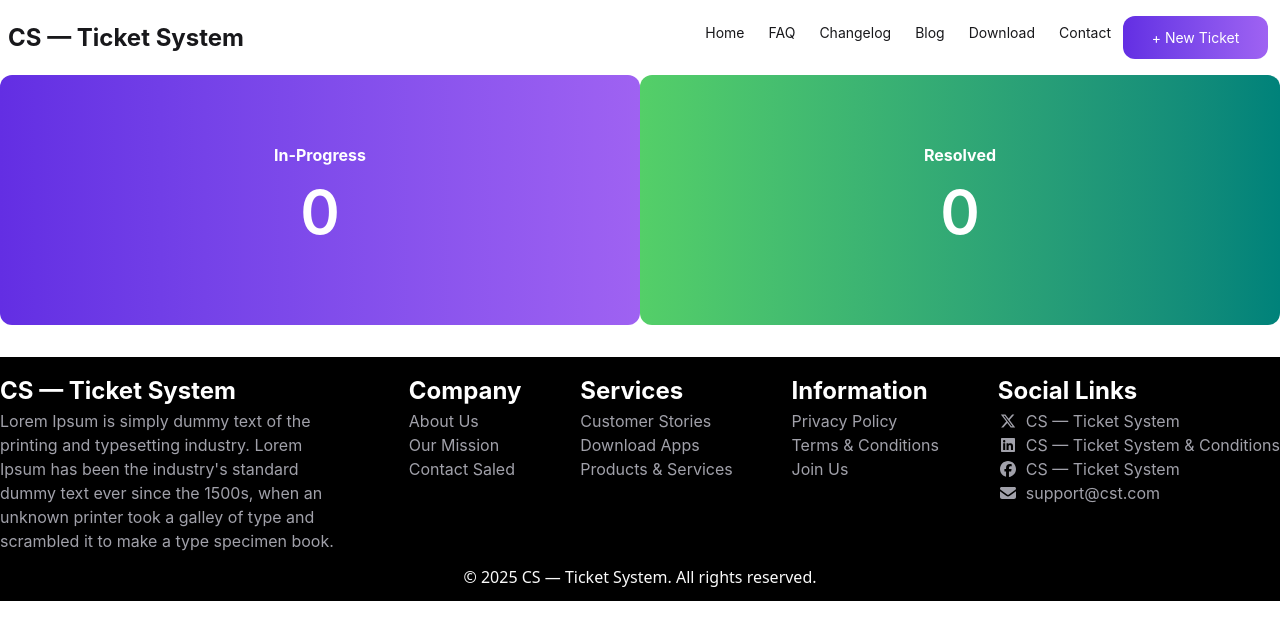
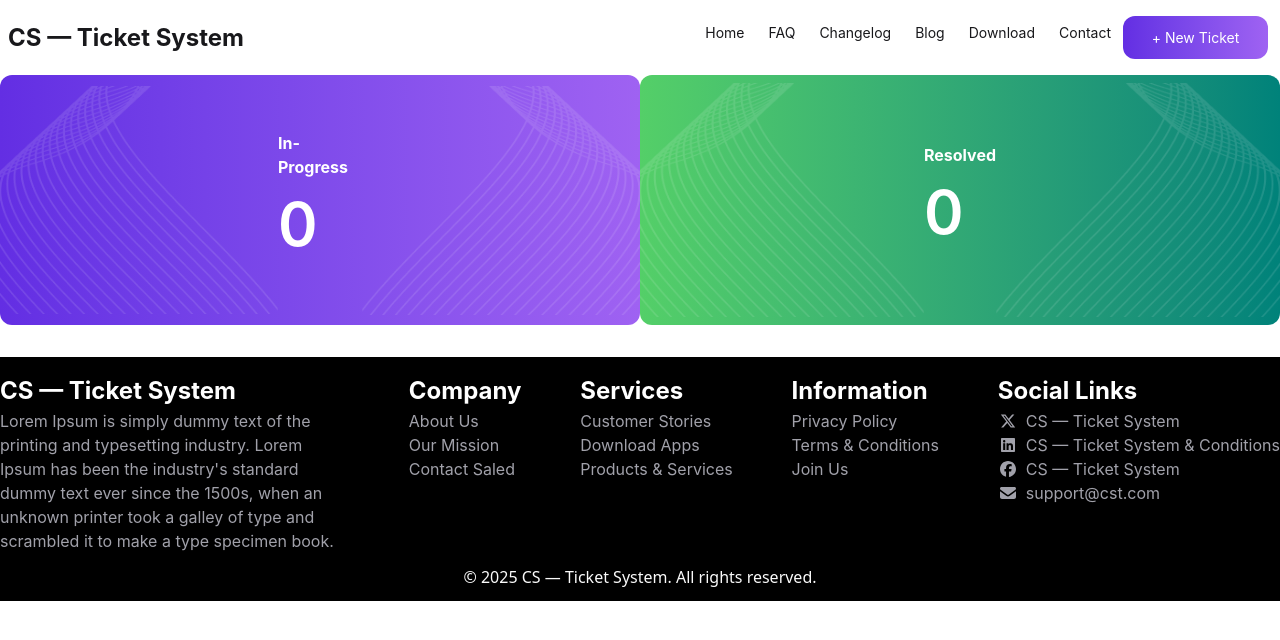
Before and after one commit to muksedaaktar/Assignment-ticket_7, a React (Vite) app: page / in a window 1280 px wide. Shown: the top 640 px of the page. Built offline with nearby package versions, Linux system fonts and the light colour scheme.

Commit message:
banner image added

```diff
--- a/src/components/Navbar/Banner/Banner.jsx
+++ b/src/components/Navbar/Banner/Banner.jsx
@@ -1,17 +1,35 @@
 import React from 'react';
+import bannerImg1 from "../../../assets/vector1.png"
 
 
 const Banner = () => {
     return (
         <div className='max-w-[1440px] mx-auto inter flex justify-between'>
-        <div className='w-[708px] h-[250px] bg-gradient-to-r from-[#632EE3]  to-[#9F62F2] text-white rounded-xl flex flex-col justify-center items-center mb-8 font-bold '>
-            <h1>In-Progress</h1>
+        <div className='w-[708px] h-[250px] bg-gradient-to-r from-[#632EE3]  to-[#9F62F2] text-white rounded-xl flex  justify-between items-center mb-8 font-bold '>
+            <div>
+                <img  src={bannerImg1} alt="" />
+            </div>
+            <div>
+                <h1>In-Progress</h1>
             <p className='font-semibold text-[60px]'><span>0</span></p>
+            </div>
+            <div>
+                <img className='rotate-180 scale-y-[-1]' src={bannerImg1} alt="" />
+            </div>
+
 
         </div>
-        <div className='w-[708px] h-[250px] bg-gradient-to-r from-[#54CF68]  to-[#00827A] text-white rounded-xl flex flex-col justify-center items-center font-bold mb-8'>
-            <h1>Resolved</h1>
+        <div className='w-[708px] h-[250px] bg-gradient-to-r from-[#54CF68]  to-[#00827A] text-white rounded-xl flex  justify-between items-center font-bold mb-8'>
+            <div>
+                <img  src={bannerImg1} alt="" />
+            </div>
+            <div>
+                <h1>Resolved</h1>
             <p className='font-semibold text-[60px]'><span>0</span></p>
+            </div>
+            <div>
+                <img className='rotate-180 scale-y-[-1]' src={bannerImg1} alt="" />
+            </div>
 
         </div>
 
```
